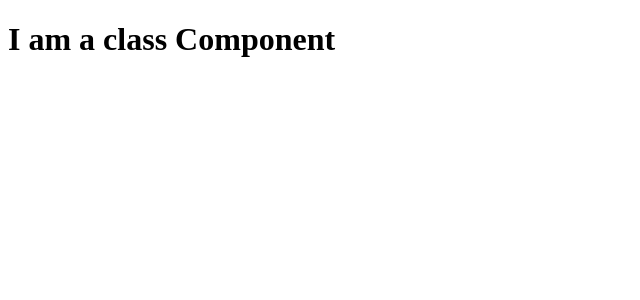
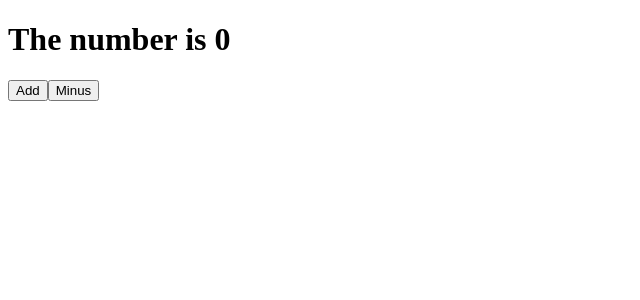
Before and after one commit to Choharim/movie_app, a React (Create React App) app: page / in a window 1280 px wide. Shown: the top 300 px of the page, without its empty margins (0-640 px from the left). Built offline with nearby package versions, Linux system fonts and the light colour scheme.

Commit message:
Add setState

```diff
--- a/src/App.js
+++ b/src/App.js
@@ -2,10 +2,27 @@ import React from 'react';
 import PropTypes from 'prop-types';
 
 class App extends React.Component{
+  state = {
+    count:0
+  };//component의 데이터를 바꾸기 위해 사용하는 것
+
+  add = () => {
+    this.setState({count: this.state.count +1});
+  };
+  minus = () => {
+    this.setState({count: this.state.count -1});
+  };
+
   render(){
-    return <h1>I am a class Component</h1>;
+  return (
+  <div>
+    <h1>The number is {this.state.count}</h1>
+    <button onClick={this.add}>Add</button>
+    <button onClick={this.minus}>Minus</button>
+  </div>
+  );
   }
-}
+}//class component는 render함수를 자동적으로 실행시킴
 
 
 export default App;
```
Also changed, not shown: 1 other file (tests, documents, lock files or other folders).
